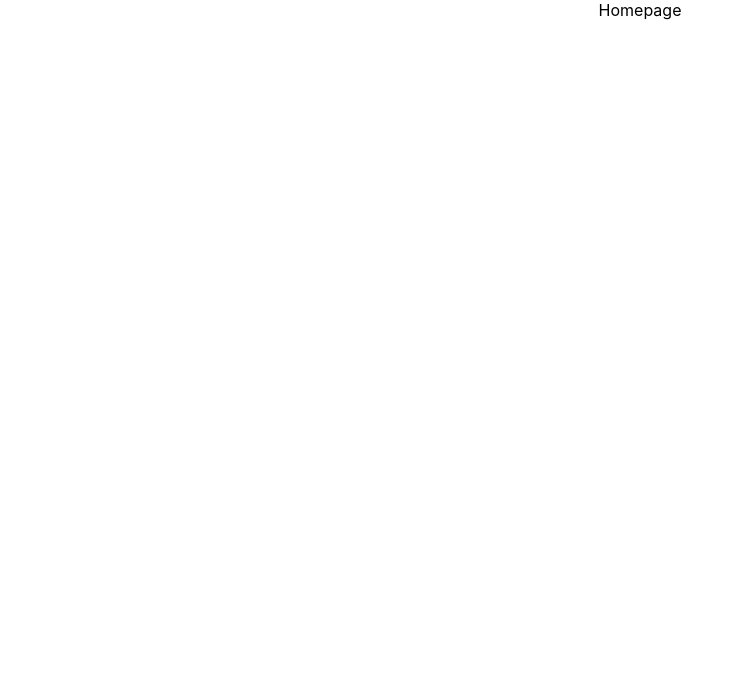
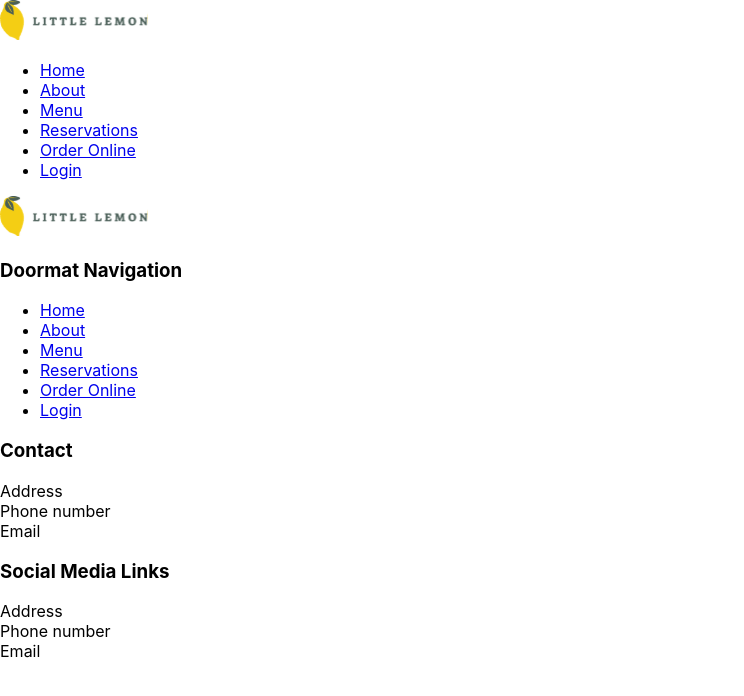
Before and after one commit to GertSchuurmans/little-lemon, a React (Create React App) app: page / in a window 1280 px wide. Shown: the top 696 px of the page, without its empty margins (0-744 px from the left). Built offline with nearby package versions, Linux system fonts and the light colour scheme.

Commit message:
html semantics and metadata

```diff
--- a/public/index.html
+++ b/public/index.html
@@ -7,7 +7,19 @@
     <meta name="theme-color" content="#000000" />
     <meta
       name="description"
-      content="Web site created using create-react-app"
+      content="Little Lemon is a restaurant in Chicago"
+    />
+    <meta
+      name="og:title"
+      content="Little Lemon"
+    />
+    <meta
+      name="og:description"
+      content="Little Lemon is a restaurant in Chicago"
+    />
+    <meta
+      name="og:image"
+      content="%PUBLIC_URL%/og-image.jpg"
     />
     <link rel="apple-touch-icon" href="%PUBLIC_URL%/logo192.png" />
     <!--
@@ -24,7 +36,7 @@
       work correctly both with client-side routing and a non-root public URL.
       Learn how to configure a non-root public URL by running `npm run build`.
     -->
-    <title>React App</title>
+    <title>Little Lemon</title>
   </head>
   <body>
     <noscript>You need to enable JavaScript to run this app.</noscript>
--- a/src/App.js
+++ b/src/App.js
@@ -1,10 +1,17 @@
 import './App.css';
+import Header from './Header';
+import Nav from './Nav';
+import Main from './Main';
+import Footer from './Footer';
 
 function App() {
   return (
-    <div className="App">
-      Homepage
-    </div>
+    <>
+      <Header/>
+      <Nav/>
+      <Main/>
+      <Footer/>
+    </>
   );
 }
 
--- /dev/null
+++ b/src/Footer.js
@@ -0,0 +1,51 @@
+import logo from "./Logo.svg"
+
+function Footer() {
+
+    return (
+        <footer>
+            <img src={logo} alt="footer logo"/>
+            <div className="footer-column">
+                <h3>Doormat Navigation</h3>
+                <ul>
+                    <li>
+                        <a href="/home">Home</a>
+                    </li>
+                    <li>
+                        <a href="/about">About</a>
+                    </li>
+                    <li>
+                        <a href="/menu">Menu</a>
+                    </li>
+                    <li>
+                        <a href="/reservations">Reservations</a>
+                    </li>
+                    <li>
+                        <a href="/order-online">Order Online</a>
+                    </li>
+                    <li>
+                        <a href="/login">Login</a>
+                    </li>
+                </ul>
+            </div>
+            <div className="footer-column">
+                <h3>Contact</h3>
+                <p>
+                    Address<br/>
+                    Phone number<br/>
+                    Email
+                </p>
+            </div>
+            <div className="footer-column">
+                <h3>Social Media Links</h3>
+                <p>
+                    Address<br/>
+                    Phone number<br/>
+                    Email
+                </p>
+            </div>
+        </footer>
+    );
+}
+
+export default Footer;
--- /dev/null
+++ b/src/Header.js
@@ -0,0 +1,12 @@
+import logo from "./Logo.svg"
+
+function Header() {
+
+    return (
+        <header>
+            <img src={logo} alt="logo"/>
+        </header>
+    );
+}
+
+export default Header;
--- /dev/null
+++ b/src/Main.js
@@ -0,0 +1,10 @@
+function Main() {
+
+    return (
+        <main>
+
+        </main>
+    );
+}
+
+export default Main;
--- /dev/null
+++ b/src/Nav.js
@@ -0,0 +1,29 @@
+function Nav() {
+
+    return (
+        <nav>
+            <ul>
+                <li>
+                    <a href="/home">Home</a>
+                </li>
+                <li>
+                    <a href="/about">About</a>
+                </li>
+                <li>
+                    <a href="/menu">Menu</a>
+                </li>
+                <li>
+                    <a href="/reservations">Reservations</a>
+                </li>
+                <li>
+                    <a href="/order-online">Order Online</a>
+                </li>
+                <li>
+                    <a href="/login">Login</a>
+                </li>
+            </ul>
+        </nav>
+    );
+}
+
+export default Nav;
```
Also changed, not shown: src/Logo.svg (added), 1 other file (tests, documents, lock files or other folders).
